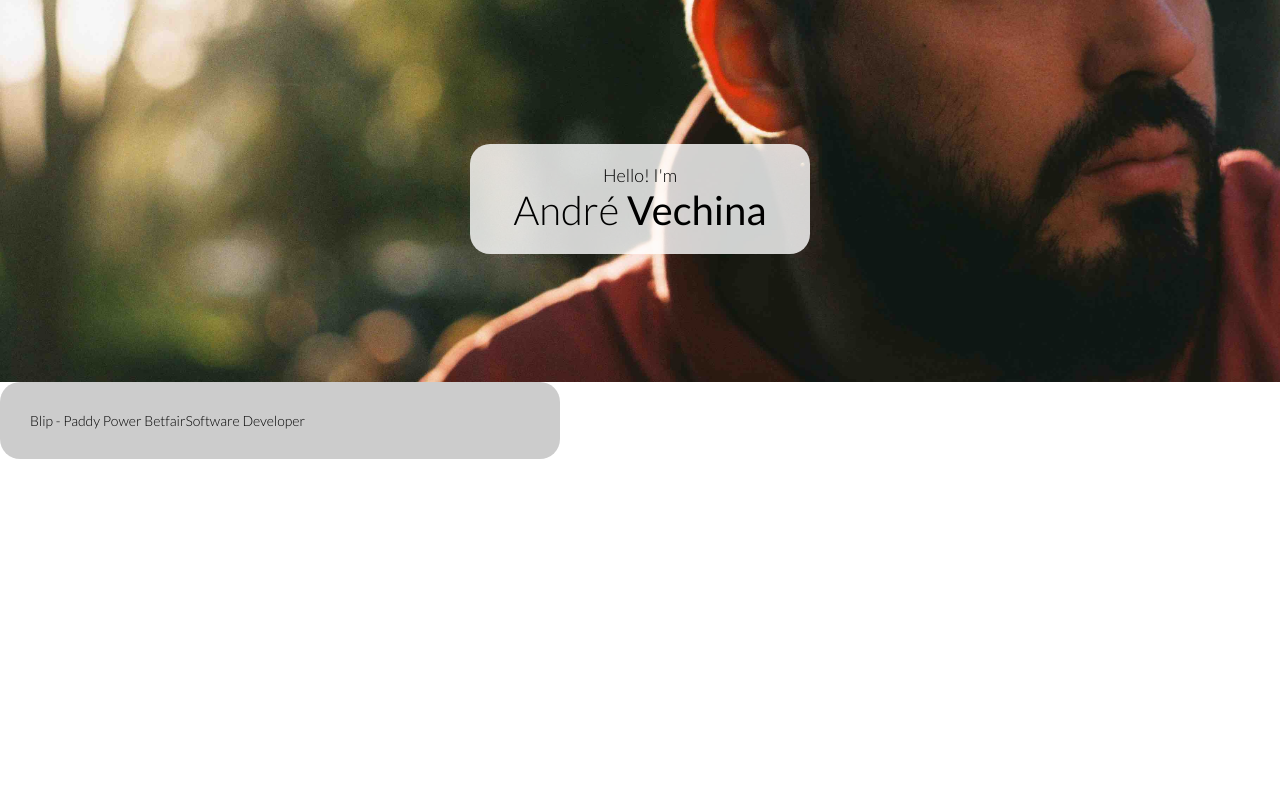
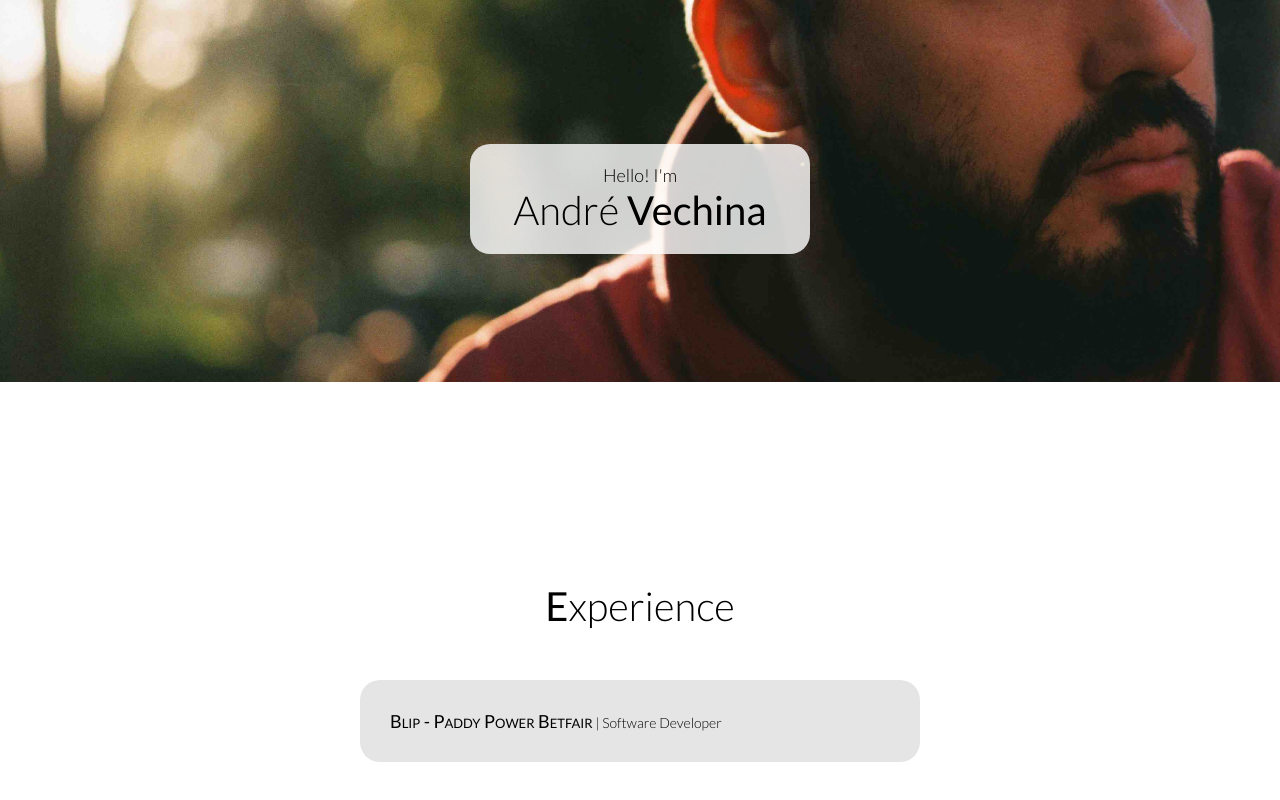
Before and after one commit to andrevechina/andrevechina.com, a React app: page / in a window 1280 px wide. Shown: the part 418-1218 px from the top of the page. Before the commit the page ends 877 px from the top, so only its background shows below. Built offline with nearby package versions, Linux system fonts and the light colour scheme.

Commit message:
add experience as resource

```diff
--- a/src/components/experience-item/ExperienceItem.jsx
+++ b/src/components/experience-item/ExperienceItem.jsx
@@ -1,15 +1,9 @@
-import React, { Component } from 'react'
+import React from 'react'
 import PropTypes from 'prop-types'
 import './experience-item.scss'
 
-export default class ExperienceItem extends Component {
-    static propTypes = {
-        company: PropTypes.string.isRequired,
-        jobTitle: PropTypes.string.isRequired
-    }
-
-    render () {
-        const { company, jobTitle } = this.props
+export default function ExperienceItem (props) {
+  const { company, jobTitle } = props
   return (
     <div className="experience-item">
       <span className="company">{company}</span>
@@ -17,4 +11,8 @@ export default class ExperienceItem extends Component {
     </div>
   )
 }
+
+ExperienceItem.propTypes = {
+  company: PropTypes.string.isRequired,
+  jobTitle: PropTypes.string.isRequired
 }
--- a/src/components/experience-item/experience-item.scss
+++ b/src/components/experience-item/experience-item.scss
@@ -3,6 +3,26 @@
 .experience-item {
     width: 500px;
     padding: 30px;
-    background-color: rgba(0, 0, 0, 0.2);
+    background-color: rgba(0, 0, 0, 0.1);
     border-radius: $border-radius;
+
+    &:first-child {
+        margin-top: 50px;
+    }
+
+    &:last-child {
+        margin-bottom: 50px;
+    }
+
+    .company {
+        font-size: 18px;
+        font-variant: small-caps;
+        font-weight: bold;
+    }
+
+    .job-title {
+        &::before {
+            content: " | ";
+        }
+    }
 }
--- a/src/components/experience/Experience.jsx
+++ b/src/components/experience/Experience.jsx
@@ -1,13 +1,22 @@
 import React from 'react'
+import './experience.scss'
+import experience from '../../resources/experience.json'
 import ExperienceItem from '../experience-item/ExperienceItem'
 
 export default function Experience () {
   return (
     <div className="experience-container">
-      <ExperienceItem
-        company="Blip - Paddy Power Betfair"
-        jobTitle="Software Developer"
-      />
+      <div className="title">Experience</div>
+      <div>
+        {
+          experience.map(experienceItem => (
+            <ExperienceItem
+              company={experienceItem.company}
+              jobTitle={experienceItem.jobTitle}
+            />
+          ))
+        }
+      </div>
     </div>
   )
 }
--- a/src/components/experience/experience.scss
+++ b/src/components/experience/experience.scss
@@ -1,3 +1,17 @@
-.experience-container {
-    padding-top: 33vh;
+@import '../../styles/variables.scss';
+
+.experience-container {
+    padding-top: 25vh;
+    display: flex;
+    flex-direction: column;
+    flex-direction: column;
+    align-items: center;
+
+    .title {
+        font-size: $title-font-size;
+
+        &::first-letter {
+            font-weight: bold;
+        }
+    }
 }
--- /dev/null
+++ b/src/resources/experience.json
@@ -0,0 +1,8 @@
+[
+    {
+        "company": "Blip - Paddy Power Betfair",
+        "jobTitle": "Software Developer",
+        "startDate": "Sep 2014",
+        "endDate": "Present"
+    }
+]
--- a/src/styles/variables.scss
+++ b/src/styles/variables.scss
@@ -1 +1,2 @@
 $border-radius: 20px;
+$title-font-size: 40px;
```
Lines whose indentation alone changed are shown as unchanged.
